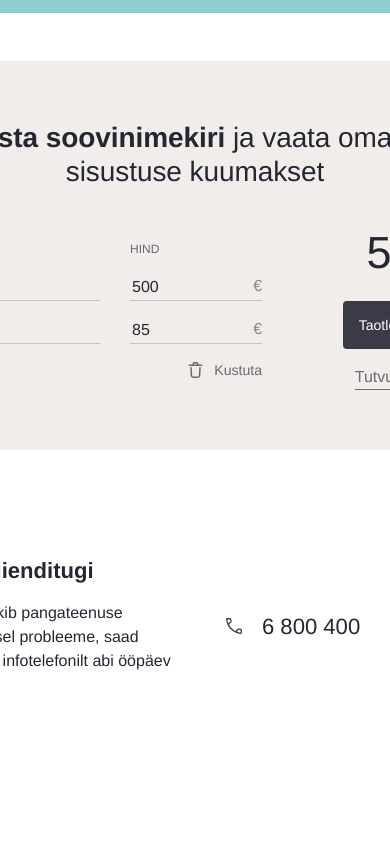
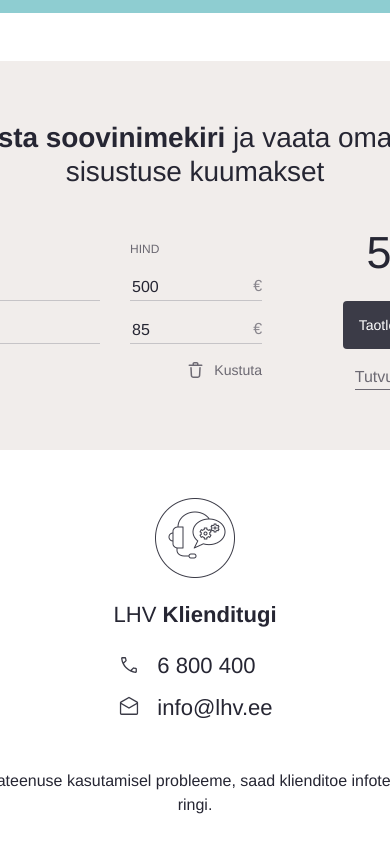
Before and after one commit to eerikkodasma/lhv-front-end, a Vue app: page / in a window 390 px wide. Shown: the part 403-1247 px from the top of the page. Before the commit the page ends 1160 px from the top, so only its background shows below. Built offline with nearby package versions, Linux system fonts and the light colour scheme.

Commit message:
Footer component mobile friendly

```diff
--- a/src/components/Footer.vue
+++ b/src/components/Footer.vue
@@ -1,9 +1,11 @@
 <template>
-  <div class="footer">
+  <div v-if="!isMobile" class="footer">
     <div class="section-wrapper">
       <img src="../assets/images/support.png" alt="headset" />
       <section class="section">
-        <h2>LHV <span>Klienditugi</span></h2>
+        <h2 class="footer-title">
+          LHV <span class="footer-title-bold">Klienditugi</span>
+        </h2>
         <p>
           Kui sul tekib pangateenuse kasutamisel probleeme, saad klienditoe
           infotelefonilt abi ööpäev ringi.
@@ -15,13 +17,36 @@
       <p><img src="../assets/icons/letter.svg" alt="letter" />info@lhv.ee</p>
     </div>
   </div>
+  <div v-else class="footer-mobile">
+    <div class="footer-mobile-wrapper">
+      <img src="../assets/images/support.png" alt="headset" />
+      <h2 class="footer-title">
+        LHV <span class="footer-title-bold">Klienditugi</span>
+      </h2>
+      <div class="contact-mobile-wrapper">
+        <h2><img src="../assets/icons/phone.svg" alt="phone" />6 800 400</h2>
+        <h2>
+          <img src="../assets/icons/letter.svg" alt="letter" />info@lhv.ee
+        </h2>
+      </div>
+    </div>
+    <p class="footer-mobile-text">
+      Kui sul tekib pangateenuse kasutamisel probleeme, saad klienditoe
+      infotelefonilt abi ööpäev ringi.
+    </p>
+  </div>
 </template>
 
-<script setup></script>
+<script setup>
+import { inject } from "vue";
+
+const isMobile = inject("isMobile");
+</script>
 
 <style scoped>
 .footer {
   display: flex;
+  flex-wrap: wrap;
   padding: 3.75rem 0;
   gap: 1.88rem;
 }
@@ -39,11 +64,11 @@
   gap: 1rem;
 }
 
-.section h2 {
+.footer-title {
   font-weight: 300;
 }
 
-.section span {
+.footer-title-bold {
   font-size: 1.38rem;
   line-height: 1.63rem;
   font-weight: 700;
@@ -81,4 +106,45 @@
   height: 1.5rem;
   color: #3b3b47;
 }
+
+.footer-mobile {
+  display: flex;
+  flex-direction: column;
+  padding: 1.69rem;
+  padding-top: 0;
+  gap: 3rem;
+}
+
+.footer-mobile-text {
+  text-align: center;
+}
+
+.footer-mobile-wrapper {
+  display: flex;
+  flex-direction: column;
+  gap: 1.5rem;
+  align-items: center;
+}
+
+.footer-mobile-wrapper img {
+  width: 5rem;
+  height: 5rem;
+}
+
+.contact-mobile-wrapper {
+  display: flex;
+  flex-direction: column;
+  gap: 1rem;
+}
+
+.contact-mobile-wrapper img {
+  width: 1.5rem;
+  height: 1.5rem;
+  color: #3b3b47;
+}
+
+.contact-mobile-wrapper h2 {
+  display: flex;
+  gap: 1rem;
+}
 </style>
```
